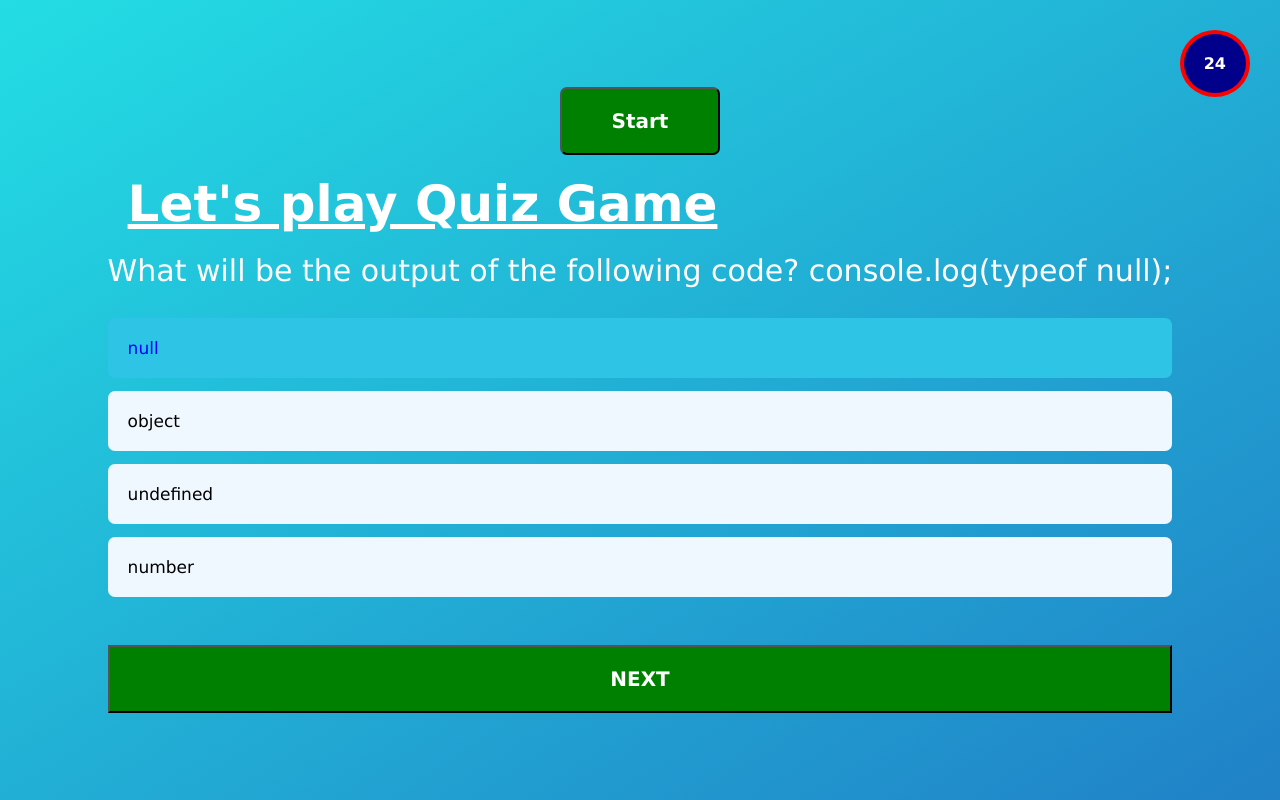
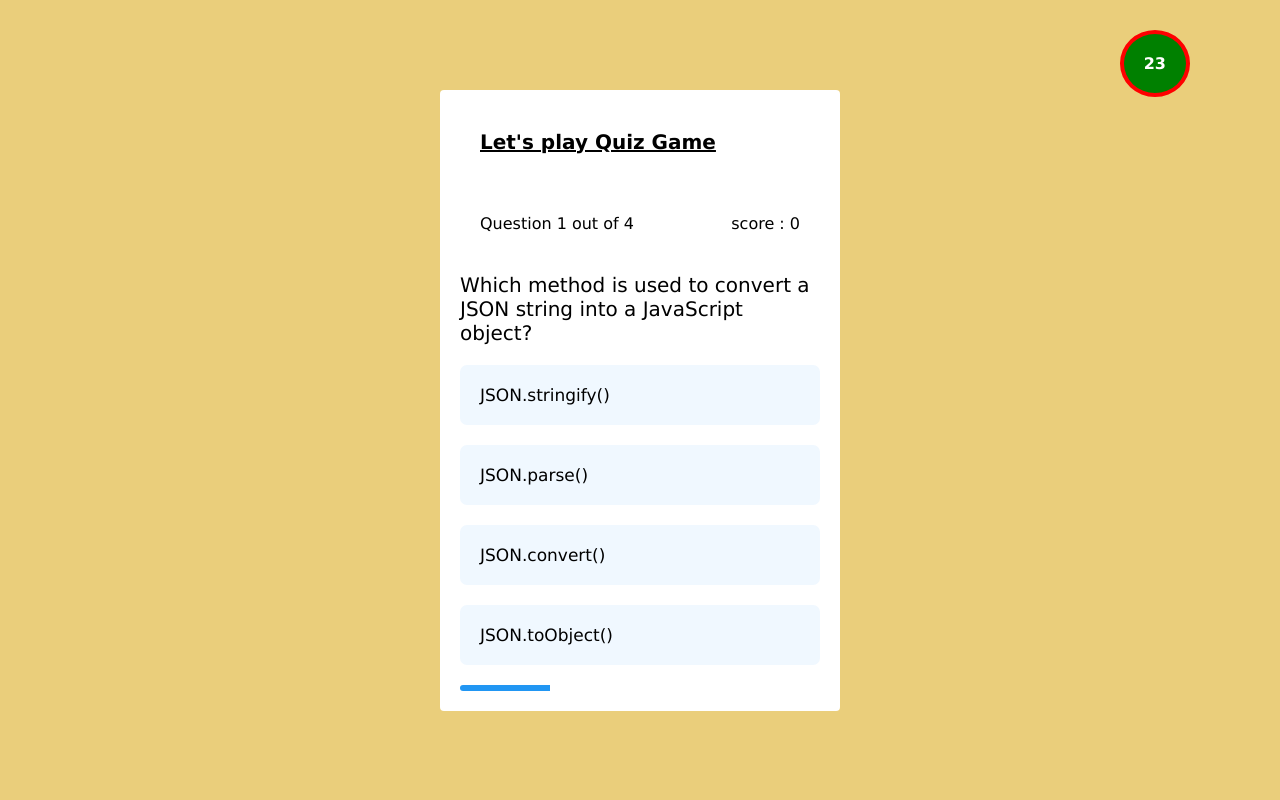
Before and after one commit to swatiautomation/Mini-JS-Projects, a plain HTML site: page mini_projects/API-Projects/Quiz App/index.html in a window 1280 px wide. Both pictures are taken after a click on the element "null". Drawn offline with Linux system fonts and the light colour scheme.

Commit message:
Quiz app updated

```diff
--- a/mini_projects/API-Projects/Quiz App/index.html
+++ b/mini_projects/API-Projects/Quiz App/index.html
@@ -8,24 +8,35 @@
   <link rel="stylesheet" href="style.css" />
   <body>
     <div class="container">
-      <div class="alert">Alert</div>
-      <button class="start">Start</button>
+      <div class="quizBox">
+        <div class="messageContainer">
+          <div class="alert">Alert</div>
+        </div>
 
-      <div class="quizContainer">
-        <div class="timer">50</div>
-        <h1>Let's play Quiz Game</h1>
-        <div class="question">what is your favorite pet.?</div>
+        <div class="quizContainer">
+          <div class="timer"></div>
+          <h1>Let's play Quiz Game</h1>
+          <div class="midSection">
+            <div>
+              Question <span class="attemptedQuestion">1</span> out of
+              <span class="totalQuestions">5</span>
+            </div>
+            <div>score : <span class="score">0</span></div>
+          </div>
+          <div class="question">what is your favorite pet.?</div>
 
-        <div class="options">
-          <!-- <div>Cat</div>
-          <div>Dog</div>
-          <div>Elephant</div>
-          <div>Cow</div> -->
+          <div class="options"></div>
+
+          <div id="progressBarWrapper">
+            <div id="progressBar"></div>
+          </div>
+
+          <div class="resultDiv">result</div>
+          <div class="scoreCard"></div>
+          <button class="btn nextBtn">NEXT</button>
         </div>
-        <button class="btn nextBtn">NEXT</button>
-        <div class="scoreCard"></div>
       </div>
     </div>
-    <script src="index.js"></script>
+    <script type="module" src="index.js"></script>
   </body>
 </html>
--- a/mini_projects/API-Projects/Quiz App/index.js
+++ b/mini_projects/API-Projects/Quiz App/index.js
@@ -1,144 +1,159 @@
-const container = document.querySelector('.container');
-const questionBox = document.querySelector('.question');
-const optionsBox = document.querySelector('.options');
-const startBtn = document.querySelector('.start');
-const nextBtn = document.querySelector('.nextBtn');
-const timer = document.querySelector('.timer');
-const scoreCard = document.querySelector('.scoreCard');
-const alertBox = document.querySelector('.alert');
+const container = document.querySelector(".container");
+const questionBox = document.querySelector(".question");
+const optionsBox = document.querySelector(".options");
+const startBtn = document.querySelector(".start");
+const nextBtn = document.querySelector(".nextBtn");
+const timer = document.querySelector(".timer");
+const scoreCard = document.querySelector(".scoreCard");
+const alertBox = document.querySelector(".alert");
+const attemptedQuestionSpan = document.querySelector(".attemptedQuestion");
+const totalQuestionsSpan = document.querySelector(".totalQuestions");
+const scoreSpan = document.querySelector(".score");
+const progressBarWrapper = document.querySelector(".progressBarWrapper");
+const progressBar = document.querySelector("#progressBar");
+const midSection = document.querySelector(".midSection");
+const resultMessage = document.querySelector(".resultDiv");
 
-const quiz = [
-  {
-    question:
-      'What will be the output of the following code? console.log(typeof null);',
-    choices: ['null', 'object', 'undefined', 'number'],
-    answer: 'object',
-  },
-  {
-    question:
-      'Which method is used to convert a JSON string into a JavaScript object?',
-    choices: [
-      'JSON.stringify()',
-      'JSON.parse()',
-      'JSON.convert()',
-      'JSON.toObject()',
-    ],
-    answer: 'JSON.parse()',
-  },
-  {
-    question: 'Which of the following is NOT a JavaScript data type?',
-    choices: ['Number', 'Boolean', 'Float', 'undefined'],
-    answer: 'Float',
-  },
-  {
-    question: 'What will be the output? console.log(0.1 + 0.2 === 0.3);',
-    choices: ['true', 'false', 'undefined', 'Error'],
-    answer: 'false',
-  },
-];
+import { quiz } from "./question.js";
+
 let currentIndex = 0;
 let score = 0;
-let quizOver = false;
+let isQuizOver = false;
+let time = 30;
+let intervalId;
 
-const showAlert = (msg) => {
-  alertBox.style.display = 'block';
+const showAlert = (msg, type) => {
+  alertBox.style.display = "block";
   alertBox.textContent = msg;
+
+  alertBox.classList.remove("correct", "incorrect");
+  if (type) {
+    alertBox.classList.add(type);
+  }
   setTimeout(() => {
-    alertBox.style.display = 'none';
-  }, 2000);
+    alertBox.style.display = "none";
+  }, 1000);
 };
 const showQuestion = () => {
-  //console.log(quiz[currentIndex].choices);
-  // const randomIndex = Math.floor(Math.random() * quiz.length + 1);
-  // console.log(randomIndex);
-  let questionDetails = quiz[currentIndex];
-  questionBox.textContent = questionDetails.question;
-  optionsBox.textContent = '';
-  for (let i = 0; i < questionDetails.choices.length; i++) {
-    let currentChoice = questionDetails.choices[i];
-    let choiceDiv = document.createElement('div');
-    choiceDiv.textContent = currentChoice;
+  let questionText = quiz[currentIndex];
+  let totalQuestions = questionText.length;
+  questionBox.textContent = questionText.question;
+  totalQuestionsSpan.textContent = quiz.length;
+
+  optionsBox.textContent = "";
+  optionsBox.classList.remove("locked");
+
+  quiz[currentIndex].choices.forEach((item) => {
+    const choiceDiv = document.createElement("div");
+
+    choiceDiv.textContent = item;
+    choiceDiv.classList.add("answer");
+
     optionsBox.append(choiceDiv);
 
-    choiceDiv.addEventListener('click', (e) => {
-      const allOptions = optionsBox.children;
-      for (let opt of allOptions) {
-        opt.classList.remove('selected');
-      }
-      e.target.classList.add('selected');
-      const selectedAnswer = e.target.textContent;
+    choiceDiv.addEventListener("click", (e) => {
+      if (optionsBox.classList.contains("locked")) return;
+      optionsBox.classList.add("locked");
+
+      e.target.classList.add("selected");
+      checkAnswer();
     });
-  }
+  });
 };
 
 showQuestion();
 
 const checkAnswer = (e) => {
-  const selectedAns = document.querySelector('.selected');
+  const selectedAns = document.querySelector(".selected");
+
   const text = selectedAns.textContent;
+
+  attemptedQuestionSpan.textContent = currentIndex + 1;
   if (text === quiz[currentIndex].answer) {
-    //  alert('correct answer');
-    showAlert('Correct Answer');
+    showAlert("Correct Answer");
+    showAlert("correct answer", "correct");
     score++;
+    scoreSpan.textContent = score;
   } else {
     showAlert(
       `Wrong Answer ! ${quiz[currentIndex].answer} is your correct answer.`,
+      "incorrect",
     );
-    // alert('wrong answer');
   }
+
+  const progressPercent = ((currentIndex + 1) / quiz.length) * 100;
+  progressBar.style.width = `${progressPercent}%`;
+
+  setTimeout(() => {
     currentIndex++;
     if (currentIndex < quiz.length) {
       showQuestion();
     } else {
       showScore();
-    quizOver = true;
+      isQuizOver = true;
     }
+  }, 1000);
 };
 
-let time = 30;
 const showTimer = () => {
-  setInterval(() => {
-    timer.textContent = time--;
-    // console.log(time--);
+  timer.textContent = time;
+  intervalId = setInterval(() => {
+    time--;
+    if (time <= 0) {
+      timer.textContent = 0;
+      clearInterval(intervalId);
+      isQuizOver = true;
+      showScore();
+
+      return;
+    }
+    timer.textContent = time;
   }, 1000);
 };
 showTimer();
 
 const showScore = () => {
-  questionBox.textContent = '';
-  optionsBox.textContent = '';
+  questionBox.textContent = "";
+  optionsBox.textContent = "";
 
-  scoreCard.style.display = 'block';
+  scoreCard.style.display = "block";
   scoreCard.textContent = `You scored ${score} out of ${quiz.length}`;
-  // if (score === '4') {
-  //   showAlert('Congratulation!! you Passed the quiz !!');
-  // } else {
-  //   showAlert('Try again next time');
-  // }
-  nextBtn.textContent = 'Play Again';
-  // nextBtn.addEventListener('click', () => {
-  //   currentIndex = 0;
-  //   showQuestion();
-  //   nextBtn.textContent = 'NEXT';
-  //   scoreCard.style.display = 'none';
-  // });
+  nextBtn.style.display = "block";
+  nextBtn.textContent = "Play Again";
+  progressBar.style.width = "0%";
+  resultMessage.style.display = "block";
+  const percentage = (score / quiz.length) * 100;
+  if (percentage === 100) {
+    resultMessage.textContent = "Perfect! You're a genius!";
+  } else if (percentage >= 80) {
+    resultMessage.textContent = "Great job! You know your stuff!";
+  } else if (percentage >= 60) {
+    resultMessage.textContent = "Good effort! Keep learning!";
+  } else if (percentage >= 40) {
+    resultMessage.textContent = "Not bad! Try again to improve!";
+  } else {
+    resultMessage.textContent = "Keep studying! You'll get better!";
+  }
 };
 
-nextBtn.addEventListener('click', () => {
-  const selectedChoice = document.querySelector('.selected');
-  if (!selectedChoice && nextBtn.textContent === 'NEXT') {
-    // alert('please select one answer');
-    showAlert('Please select on answer');
-    return;
-  }
-  if (quizOver) {
-    nextBtn.textContent = 'NEXT';
-    scoreCard.style.display = 'none';
+nextBtn.style.display = "none";
+
+nextBtn.addEventListener("click", () => {
+  if (!isQuizOver) return;
+
+  scoreSpan.textContent = 0;
+  attemptedQuestionSpan.textContent = 0;
+  resultMessage.style.display = "none";
+
+  progressBar.style.width = "0%";
+  nextBtn.style.display = "none";
+  scoreCard.style.display = "none";
   currentIndex = 0;
+  isQuizOver = false;
+  score = 0;
+  scoreSpan.textContent = 0;
+  clearInterval(intervalId);
+  time = 30;
+  showTimer();
   showQuestion();
-    quizOver = false;
-    score = 0;
-  } else {
-    checkAnswer();
-  }
 });
--- /dev/null
+++ b/mini_projects/API-Projects/Quiz App/question.js
@@ -0,0 +1,29 @@
+export const quiz = [
+  {
+    question:
+      'What will be the output of the following code? console.log(typeof null);',
+    choices: ['null', 'object', 'undefined', 'number'],
+    answer: 'object',
+  },
+  {
+    question:
+      'Which method is used to convert a JSON string into a JavaScript object?',
+    choices: [
+      'JSON.stringify()',
+      'JSON.parse()',
+      'JSON.convert()',
+      'JSON.toObject()',
+    ],
+    answer: 'JSON.parse()',
+  },
+  {
+    question: 'Which of the following is NOT a JavaScript data type?',
+    choices: ['Number', 'Boolean', 'Float', 'undefined'],
+    answer: 'Float',
+  },
+  {
+    question: 'What will be the output? console.log(0.1 + 0.2 === 0.3);',
+    choices: ['true', 'false', 'undefined', 'Error'],
+    answer: 'false',
+  },
+];
--- a/mini_projects/API-Projects/Quiz App/style.css
+++ b/mini_projects/API-Projects/Quiz App/style.css
@@ -7,36 +7,55 @@
 
 html,
 body {
-  height: 100%;
-  width: 100%;
+  height: 100vh;
+  width: 100vw;
   position: relative;
+  display: flex;
+  align-items: center;
+  flex-direction: column;
+  background-color: rgb(234, 206, 123);
 }
+.container {
+  background-color: white;
+  min-height: 160px;
+  width: 400px;
+  border-radius: 4px;
+  padding: 20px;
+
+  display: flex;
+  align-items: center;
+  flex-direction: column;
+  justify-content: center;
+  margin: auto;
+}
+.quizBox {
+  display: flex;
+  flex-direction: column;
+}
+
 .alert {
-  padding: 20px 40px;
-  width: 100%;
+  padding: 10px 20px;
+
   border-radius: 7px;
   text-align: center;
   margin-bottom: 20px;
-  font-size: 20px;
-  font-weight: bold;
+  font-size: 15px;
+
   color: white;
-  background-color: green;
+  background-color: red;
   position: absolute;
-  top: 0;
+  top: 40px;
+  left: 50%;
+  transform: translate(-50%);
   display: none;
 }
-.container {
-  height: 100%;
-  width: 100%;
-  display: flex;
-  justify-content: center;
-  align-items: center;
-  background: linear-gradient(
-    to top left,
-    rgb(32, 129, 199),
-    rgb(35, 221, 227)
-  );
-  flex-direction: column;
+.correct {
+  background-color: green;
+  color: white;
+}
+.incorrect {
+  background-color: red;
+  color: white;
 }
 
 .start {
@@ -49,30 +68,28 @@ body {
   cursor: pointer;
 }
 .quizContainer {
-  /* position: relative; */
-  max-width: 90%;
+  display: flex;
+  flex-direction: column;
+  gap: 20px;
 }
 
 .quizContainer h1 {
-  color: white;
   font-weight: bold;
-  font-size: 50px;
+  font-size: 20px;
   text-decoration: underline;
   padding: 20px;
 }
 .quizContainer .question {
-  color: white;
   font-weight: normal;
-  font-size: 30px;
-  margin-bottom: 30px;
+  font-size: 20px;
 }
 .quizContainer .options {
   display: flex;
   flex-direction: column;
-  gap: 0.8rem;
-  margin-bottom: 3rem;
+  gap: 20px;
 }
-.quizContainer .options div {
+
+.answer {
   background-color: aliceblue;
   /* border: 3px solid black; */
   padding: 20px 20px;
@@ -81,28 +98,52 @@ body {
   color: black;
 }
 
-/* .quizContainer .options div:hover {
-  background-color: #ddd;
-} */
 .quizContainer button {
   padding: 20px;
-  width: 100%;
+  /* width: 100%; */
   font-weight: bolder;
   font-size: 20px;
   color: white;
   background-color: green;
+  cursor: pointer;
 }
 .timer {
   position: absolute;
-  top: 0;
-  right: 0;
+  top: 30px;
+  right: 90px;
   padding: 20px 20px;
   border: 4px solid red;
   border-radius: 100%;
-  background-color: darkblue;
+  background-color: green;
   color: white;
-  margin: 30px;
   font-weight: bolder;
+  align-items: center;
+  text-align: center;
+}
+.resultDiv {
+  display: none;
+}
+
+.midSection {
+  display: flex;
+  justify-content: space-between;
+  margin: 20px;
+}
+
+#progressBarWrapper {
+  width: 100%;
+  height: 6px;
+  background-color: #fff;
+  border-radius: 3px;
+  overflow: hidden;
+}
+#progressBar {
+  height: 100%;
+  width: 0%;
+  background-color: #2196f3;
+  transition:
+    width 0.4s ease,
+    background-color 0.2s ease;
 }
 
 .quizContainer .options .selected {
@@ -112,9 +153,8 @@ body {
 .scoreCard {
   margin-top: 10px;
   padding: 30px 40px;
-  /* background-color: rgb(238, 220, 173); */
   font-weight: bold;
-  font-size: 30px;
+  font-size: 20px;
   display: none;
   text-align: center;
 }
```
Also changed, not shown: mini_projects/Quiz-App/style.css (+3 -9 lines). Lines whose indentation alone changed are shown as unchanged.
